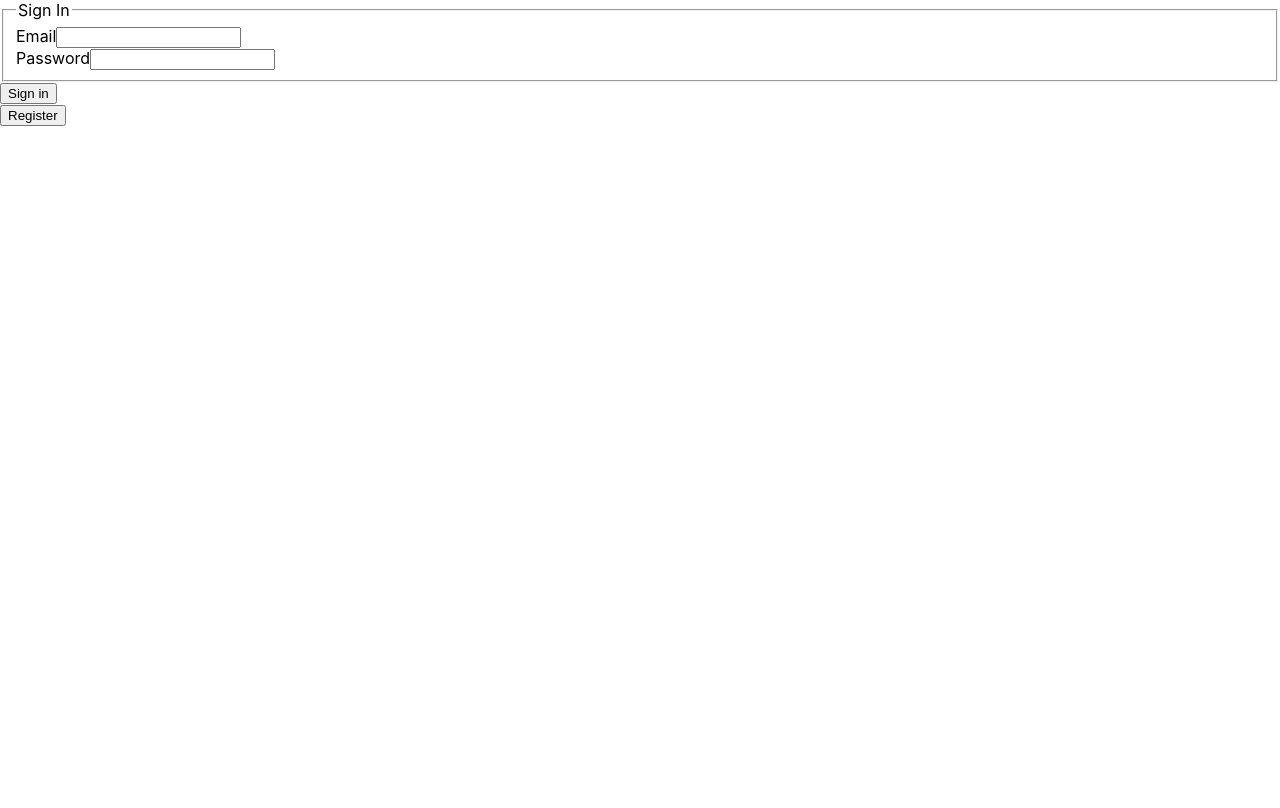
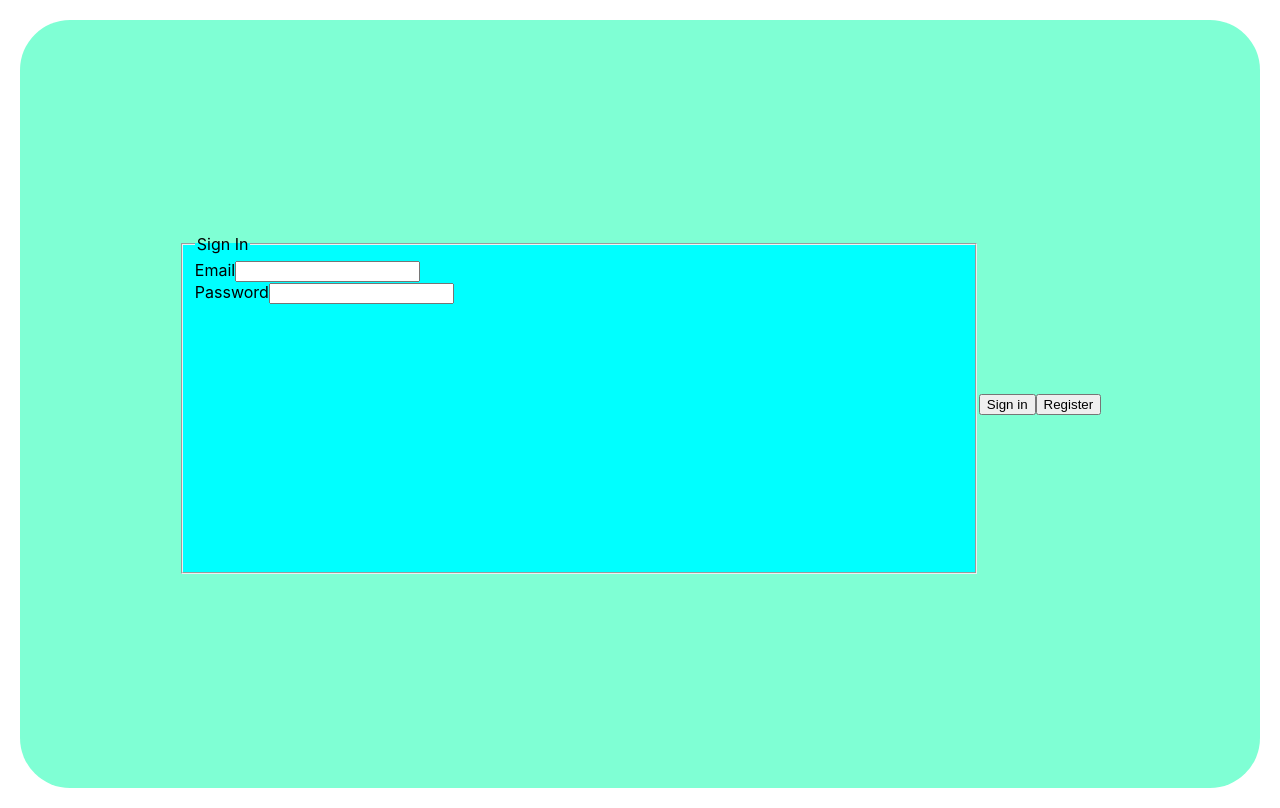
Before and after one commit to TeetSimson/FuturFolio., a React (Create React App) app in the folder FuturFolio_FrontEnd/futurfolio/: page / in a window 1280 px wide. Built offline with nearby package versions, Linux system fonts and the light colour scheme.

Commit message:
Css files init

```diff
--- /dev/null
+++ b/FuturFolio_FrontEnd/futurfolio/src/Components/Register/Register.css
@@ -0,0 +1,19 @@
+body {
+    padding: 20px;
+}
+
+.Window {
+    display: flex;
+    width: 100%;
+    height: 96vh;
+    background-color: aquamarine;
+    border-radius: 50px;
+    justify-content: center;
+    align-items: center;
+}
+
+.Form {
+    width: 60vw;
+    height: 40vh;
+    background-color: aqua;
+}
--- a/FuturFolio_FrontEnd/futurfolio/src/Components/Register/Register.js
+++ b/FuturFolio_FrontEnd/futurfolio/src/Components/Register/Register.js
@@ -1,4 +1,5 @@
 import React from 'react';
+import './Register';
 
 class Register extends React.Component {
     constructor(props) {
@@ -46,9 +47,9 @@ class Register extends React.Component {
         const { onRouteChange } = this.props;
         return(
             <article>
-                <main className="Form">
+                <main className="Window">
                     <div className="InnerForm">
-                        <fieldset id="sign_up">
+                        <fieldset id="sign_up" className="Form">
                             <legend className="CaptionLabel">
                                 Register
                             </legend>
--- /dev/null
+++ b/FuturFolio_FrontEnd/futurfolio/src/Components/Signin/Signin.css
@@ -0,0 +1,19 @@
+body {
+    padding: 20px;
+}
+
+.Window {
+    display: flex;
+    width: 100%;
+    height: 96vh;
+    background-color: aquamarine;
+    border-radius: 50px;
+    justify-content: center;
+    align-items: center;
+}
+
+.Form {
+    width: 60vw;
+    height: 40vh;
+    background-color: aqua;
+}
--- a/FuturFolio_FrontEnd/futurfolio/src/Components/Signin/Signin.js
+++ b/FuturFolio_FrontEnd/futurfolio/src/Components/Signin/Signin.js
@@ -1,4 +1,5 @@
 import React from 'react';
+import './Signin.css';
 
 class Signin extends React.Component {
     constructor(props) {
@@ -40,9 +41,9 @@ class Signin extends React.Component {
         const { onRouteChange } = this.props;
         return(
             <article>
-                <main className="Form">
-                    <div className="InnerForm">
-                        <fieldset id="sign_up">
+                <main>
+                    <div className="Window">
+                        <fieldset id="sign_up" className="Form">
                             <legend className="CaptionLabel">
                                 Sign In
                             </legend>
```
